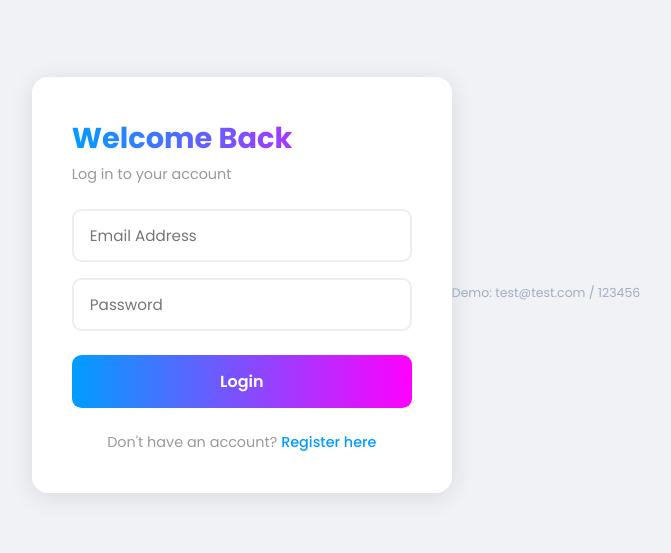
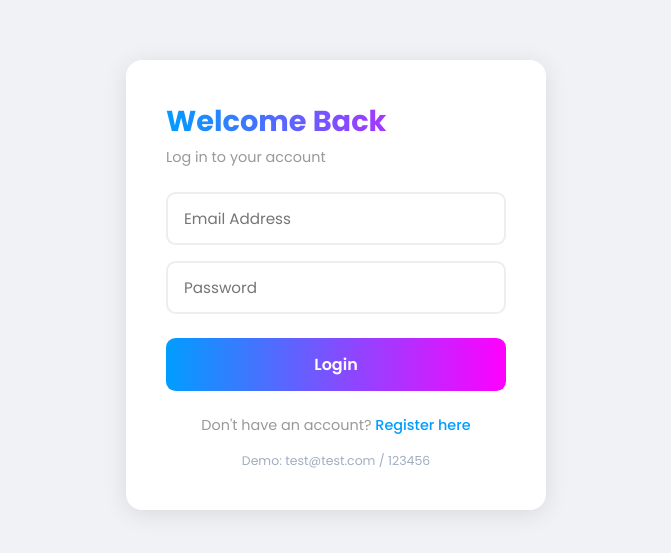
Before and after one commit to Shumer61/expense-tracker, a React (Vite) app in the folder client/: page / in a window 1280 px wide. Shown: the part 115-668 px from the top of the page, without its empty margins (304-975 px from the left). Built offline with nearby package versions, Linux system fonts and the light colour scheme.

Commit message:
small adjustment

```diff
--- a/client/src/pages/Login.jsx
+++ b/client/src/pages/Login.jsx
@@ -76,10 +76,10 @@ function Login({ onSwitch }) {
                     Don't have an account?{' '}
                     <span onClick={onSwitch}>Register here</span>
                 </p>
-            </div>
-            <p className="auth-switch" style={{ marginTop: '1rem', fontSize: '0.78rem', color: '#a0aec0' }}>
+                <p className="auth-switch" style={{ marginTop: '1rem', fontSize: '0.78rem', color: '#a0aec0' }}>
     Demo: test@test.com / 123456
 </p>
+            </div>
         </div>
     )
 }
```
